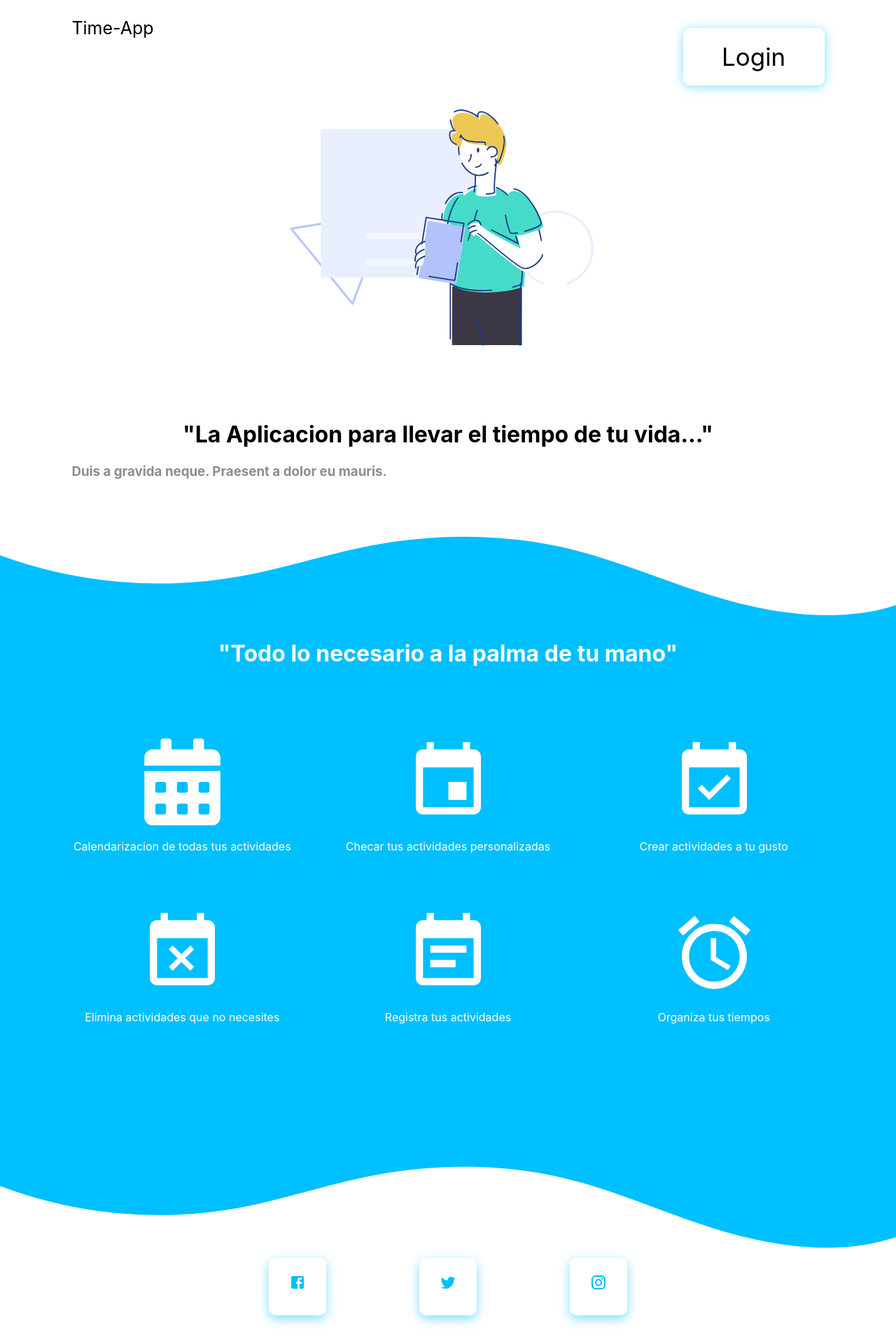
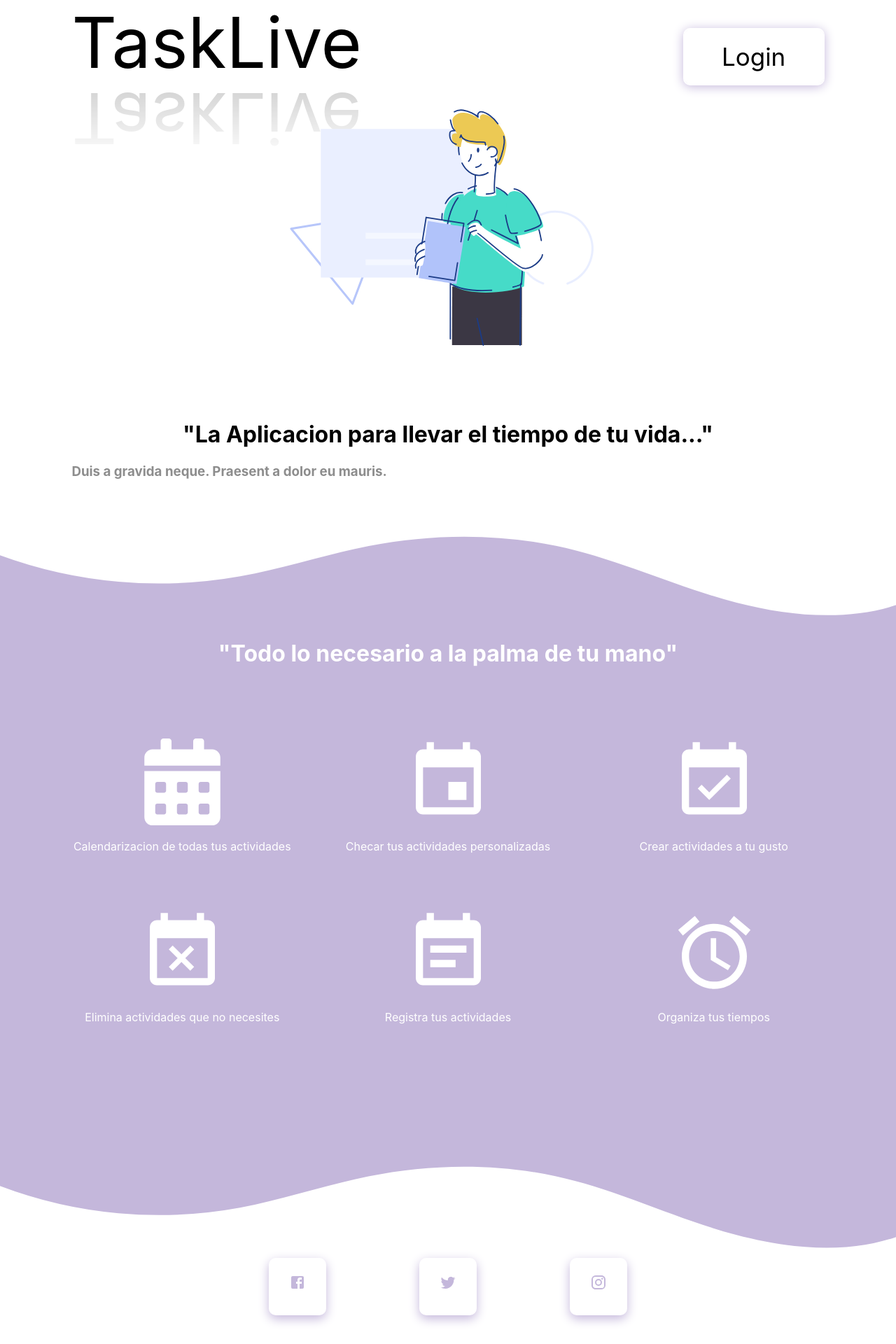
Before and after one commit to uroarm/ProyectoAgenda, a React (Create React App) app: page /landing in a window 1280 px wide. Shown: the top 1920 px of the page at 70% size. Built offline with nearby package versions, Linux system fonts and the light colour scheme.

Commit message:
changed colors & title

```diff
--- a/src/components/header/Header.css
+++ b/src/components/header/Header.css
@@ -20,6 +20,8 @@
   text-decoration: none;
   font-size: 25px;
   color: black;
+  display: flex;
+  align-items: center;
 }
 
 .header .rightside {
@@ -49,8 +51,30 @@
   border: 1px solid rgba(255, 255, 255, 0.4);
   border-right: 1px solid rgba(255, 255, 255, 0.2);
   border-bottom: 1px solid rgba(255, 255, 255, 0.2);
-  box-shadow: 0 2px 15px rgba(0, 191, 255, 0.5);
+  box-shadow: 0 2px 15px rgba(196, 183, 219, 1);
   backdrop-filter: blur(2px);
   transition: 0.5s;
   overflow: hidden;
 }
+
+.effect {
+  -webkit-box-reflect: below -12px linear-gradient(transparent, rgba(0, 0, 0, 0.2));
+}
+
+.effect span {
+  display: inline-block;
+  font-size: 4em;
+  animation: animate 3s ease-in-out infinite;
+}
+
+@keyframes animate {
+  0% {
+    transform: translateY(0px);
+  }
+  50% {
+    transform: translateY(-10px);
+  }
+  100% {
+    transform: translateY(0px);
+  }
+}
--- a/src/components/header/Header.js
+++ b/src/components/header/Header.js
@@ -3,12 +3,18 @@ import "./Header.css";
 import {Link} from 'react-router-dom';
 
 function Header (){
+
+    const i = {
+    };
+
     return (
         <div className="header">
             <div className="leftside">
                 <div className="logo">
                     <Link to="/landing">
-                        <a>Time-App</a>
+                        <div className="effect">
+                            <span>TaskLive</span>
+                        </div>
                     </Link>
                 </div>
             </div>
@@ -24,3 +30,9 @@ function Header (){
 }
 
 export default Header;
+
+/*
+                    <Link to="/landing">
+                        <a>TaskLive</a>
+                    </Link>
+*/
--- a/src/components/media-icons/media-icons.css
+++ b/src/components/media-icons/media-icons.css
@@ -7,12 +7,12 @@
   justify-content: center;
   align-items: center;
   text-decoration: none;
-  color: #00bfff;
+  color: #c4b7db;
   font-size: 47px;
   border: 1px solid rgba(255, 255, 255, 0.4);
   border-right: 1px solid rgba(255, 255, 255, 0.2);
   border-bottom: 1px solid rgba(255, 255, 255, 0.2);
-  box-shadow: 0 5px 15px rgba(0, 191, 255, 0.5);
+  box-shadow: 0 5px 15px rgba(196, 183, 219, 1);
   backdrop-filter: blur(2px);
   transition: 0.5s;
   overflow: hidden;
--- a/src/pages/LandingPage.css
+++ b/src/pages/LandingPage.css
@@ -18,12 +18,12 @@
   margin-top: 80px;
   width: 100%;
   height: 900px;
-  background-color: #00bfff;
+  background-color: #c4b7db;
   color: white;
 }
 
 .custom-shape-divider-2 {
-  fill: #00bfff;
+  fill: #c4b7db;
 }
 
 .custom-shape-divider svg {
@@ -79,7 +79,7 @@
   border: 1px solid rgba(255, 255, 255, 0.4);
   border-right: 1px solid rgba(255, 255, 255, 0.2);
   border-bottom: 1px solid rgba(255, 255, 255, 0.2);
-  box-shadow: 0 2px 25px rgba(0, 191, 255, 0.5);
+  box-shadow: 0 2px 25px rgba(196, 183, 219, 1);
   backdrop-filter: blur(2px);
   transition: 0.5s;
   overflow: hidden;
```
Also changed, not shown: 1 other file (tests, documents, lock files or other folders).
